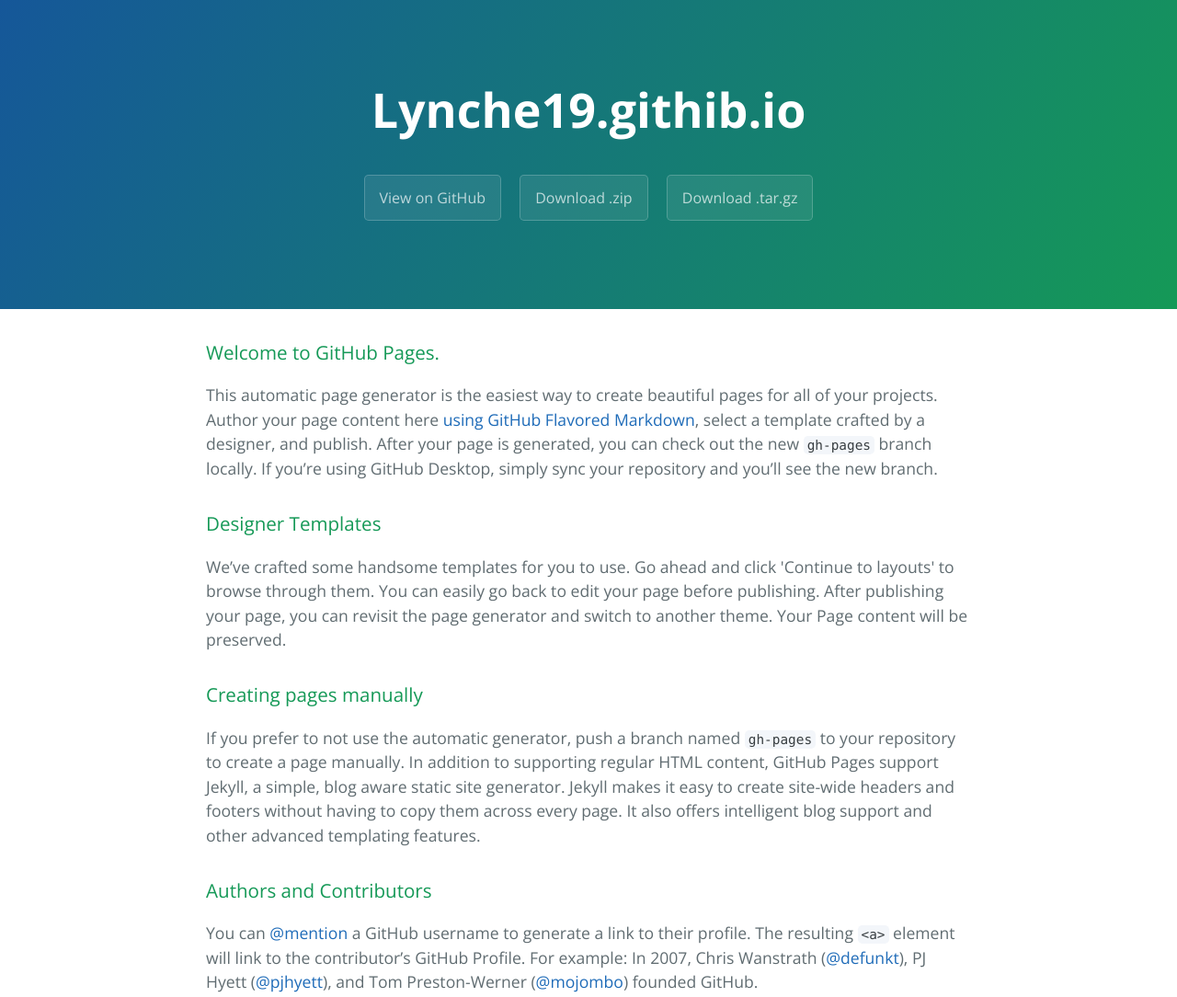
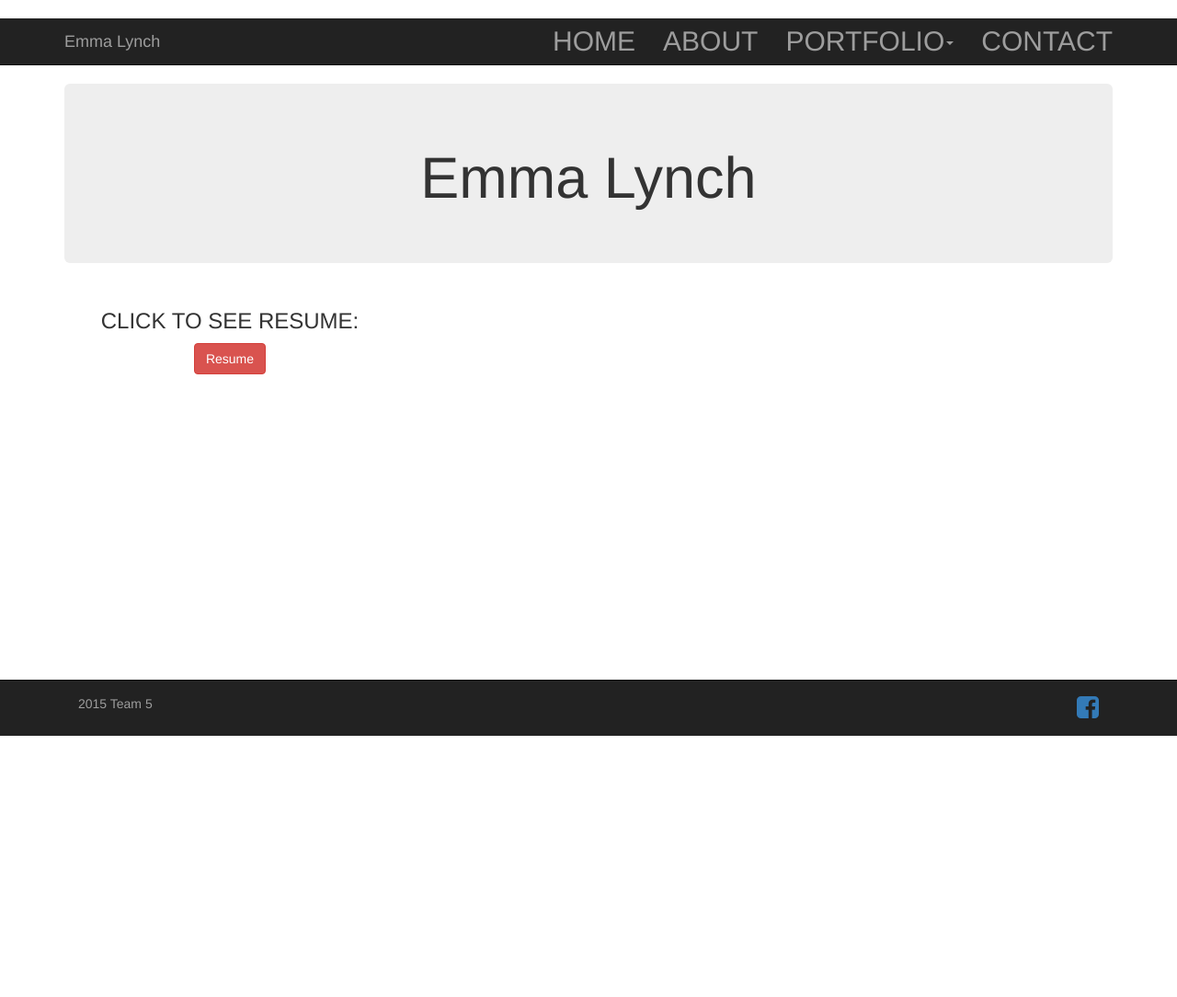
Before and after one commit to lynche19/lynche19.githib.io, a plain HTML site: page index.html in a window 1280 px wide. Shown: the top 1084 px of the page at 92% size. After the commit the page ends 800 px from the top, so only its background shows below. Drawn offline with nearby package versions, Linux system fonts and the light colour scheme.

Commit message:
Update index.html

```diff
--- a/index.html
+++ b/index.html
@@ -1,57 +1,85 @@
 <!DOCTYPE html>
-<html lang="en-us">
+<html lang="en">
   <head>
-    <meta charset="UTF-8">
-    <title>Lynche19.githib.io by lynche19</title>
+    <meta charset="utf-8">
+    <meta http-equiv="X-UA-Compatible" content="IE=edge">
     <meta name="viewport" content="width=device-width, initial-scale=1">
-    <link rel="stylesheet" type="text/css" href="stylesheets/normalize.css" media="screen">
-    <link href='https://fonts.googleapis.com/css?family=Open+Sans:400,700' rel='stylesheet' type='text/css'>
-    <link rel="stylesheet" type="text/css" href="stylesheets/stylesheet.css" media="screen">
-    <link rel="stylesheet" type="text/css" href="stylesheets/github-light.css" media="screen">
+    <!-- The above 3 meta tags *must* come first in the head; any other head content must come *after* these tags -->
+    <title>Project2</title>
+
+	<link href="EmmaPersonal.css" rel="stylesheet">
+    <link href="css/bootstrap.min.css" rel="stylesheet">
+	<link href="css/custom.css" rel = "stylesheet">
+	<link href="http://netdna.bootstrapcdn.com/font-awesome/4.0.3/css/font-awesome.css" rel="stylesheet">
+
+
   </head>
   <body>
-    <section class="page-header">
-      <h1 class="project-name">Lynche19.githib.io</h1>
-      <h2 class="project-tagline"></h2>
-      <a href="https://github.com/lynche19/lynche19.githib.io" class="btn">View on GitHub</a>
-      <a href="https://github.com/lynche19/lynche19.githib.io/zipball/master" class="btn">Download .zip</a>
-      <a href="https://github.com/lynche19/lynche19.githib.io/tarball/master" class="btn">Download .tar.gz</a>
-    </section>
+  <h2>
+	<div class="navbar navbar-inverse navbar-static-top" role="navigation">
+		<div class="container">
+			<div class="navbar-header">
+				<button type="button" class="navbar-toggle" data-toggle="collapse" data-target=".navbar=collapse">
+					<span class ="sr-only">Toggle navigation</span>
+					<span class ="icon-bar"></span>
+					<span class ="icon-bar"></span>
+					<span class ="icon-bar"></span>
+				</button>
+				<a class="navbar-brand" href="#">Emma Lynch</a>
+			</div>
+			<div class="navbar-collapse collapse">
+				<ul class="nav navbar-nav navbar-right">
+					<li class="Team5.html"><a href="#">HOME</a></li>
+					<li class="  "><a href="About Me Doc.htm">ABOUT</a></li>
+					<li class="dropdown">
+						<a href="#" class="dropdown-toggle" data-toggle="dropdown">PORTFOLIO<b class="caret"></b></a>
+					<ul class="dropdown-menu">
+						<li class="dropdown-header">PROGRAMS</li>
+						<li class="divider"></li>
+						<li><a href=""></a><center>MY WORK</center></li>
+						<li><a href="S-Cores Manual - Creating News.htm">#1</a></li>
+						<li><a href="Agile-Scrum Notes.htm">#2</a></li>
+						<li><a href="S-Cores Manual - Resident Management.htm">#3</a></li>
+						<li><a href="Screenshots.htm">#4</a></li>
+					</ul>
+					</li>
+					<li><a href="LynchResume.htm">CONTACT</a></li>
+				</ul>
+			</div>
+		</div>
+	</div>
+</h2>
 
-    <section class="main-content">
-      <h3>
-<a id="welcome-to-github-pages" class="anchor" href="#welcome-to-github-pages" aria-hidden="true"><span class="octicon octicon-link"></span></a>Welcome to GitHub Pages.</h3>
-
-<p>This automatic page generator is the easiest way to create beautiful pages for all of your projects. Author your page content here <a href="https://guides.github.com/features/mastering-markdown/">using GitHub Flavored Markdown</a>, select a template crafted by a designer, and publish. After your page is generated, you can check out the new <code>gh-pages</code> branch locally. If you’re using GitHub Desktop, simply sync your repository and you’ll see the new branch.</p>
-
-<h3>
-<a id="designer-templates" class="anchor" href="#designer-templates" aria-hidden="true"><span class="octicon octicon-link"></span></a>Designer Templates</h3>
-
-<p>We’ve crafted some handsome templates for you to use. Go ahead and click 'Continue to layouts' to browse through them. You can easily go back to edit your page before publishing. After publishing your page, you can revisit the page generator and switch to another theme. Your Page content will be preserved.</p>
-
-<h3>
-<a id="creating-pages-manually" class="anchor" href="#creating-pages-manually" aria-hidden="true"><span class="octicon octicon-link"></span></a>Creating pages manually</h3>
-
-<p>If you prefer to not use the automatic generator, push a branch named <code>gh-pages</code> to your repository to create a page manually. In addition to supporting regular HTML content, GitHub Pages support Jekyll, a simple, blog aware static site generator. Jekyll makes it easy to create site-wide headers and footers without having to copy them across every page. It also offers intelligent blog support and other advanced templating features.</p>
-
-<h3>
-<a id="authors-and-contributors" class="anchor" href="#authors-and-contributors" aria-hidden="true"><span class="octicon octicon-link"></span></a>Authors and Contributors</h3>
-
-<p>You can <a href="https://github.com/blog/821" class="user-mention">@mention</a> a GitHub username to generate a link to their profile. The resulting <code>&lt;a&gt;</code> element will link to the contributor’s GitHub Profile. For example: In 2007, Chris Wanstrath (<a href="https://github.com/defunkt" class="user-mention">@defunkt</a>), PJ Hyett (<a href="https://github.com/pjhyett" class="user-mention">@pjhyett</a>), and Tom Preston-Werner (<a href="https://github.com/mojombo" class="user-mention">@mojombo</a>) founded GitHub.</p>
-
-<h3>
-<a id="support-or-contact" class="anchor" href="#support-or-contact" aria-hidden="true"><span class="octicon octicon-link"></span></a>Support or Contact</h3>
-
-<p>Having trouble with Pages? Check out our <a href="https://help.github.com/pages">documentation</a> or <a href="https://github.com/contact">contact support</a> and we’ll help you sort it out.</p>
-
-      <footer class="site-footer">
-        <span class="site-footer-owner"><a href="https://github.com/lynche19/lynche19.githib.io">Lynche19.githib.io</a> is maintained by <a href="https://github.com/lynche19">lynche19</a>.</span>
-
-        <span class="site-footer-credits">This page was generated by <a href="https://pages.github.com">GitHub Pages</a> using the <a href="https://github.com/jasonlong/cayman-theme">Cayman theme</a> by <a href="https://twitter.com/jasonlong">Jason Long</a>.</span>
-      </footer>
-
-    </section>
+	<div class="container">
+		<div class="jumbotron text-center">
+			<h1>Emma Lynch</h1>
+		</div>
+		<div class="row">
+			<div class="col-lg-4">
+				<center><h3> CLICK TO SEE RESUME: </h3>
+				<p></p>
+				<a href="LynchResume.htm" class="btn btn-danger">Resume</a></center>
+			</div>
+		</div>
+	</div>
 
 
+		<!---footer-->
+	<div class="navbar navbar-inverse navbar-fixed-bottom" role="navigation">
+		<div class="container">
+			<!----FACEBOOK STILL NOT WORKING---->
+			<div class="navbar-text pull-left">
+				<p> 2015 Team 5 </p>
+			</div>
+			<div class="navbar-text pull-right">
+				<a href="#"><i class="fa fa-facebook-square fa-2x"></i></a>
+			</div>
+		</div>
+	</div>
+
+    <!-- jQuery (necessary for Bootstrap's JavaScript plugins) -->
+    <script src="https://ajax.googleapis.com/ajax/libs/jquery/1.11.3/jquery.min.js"></script>
+    <!-- Include all compiled plugins (below), or include individual files as needed -->
+    <script src="js/bootstrap.min.js"></script>
   </body>
 </html>
```
